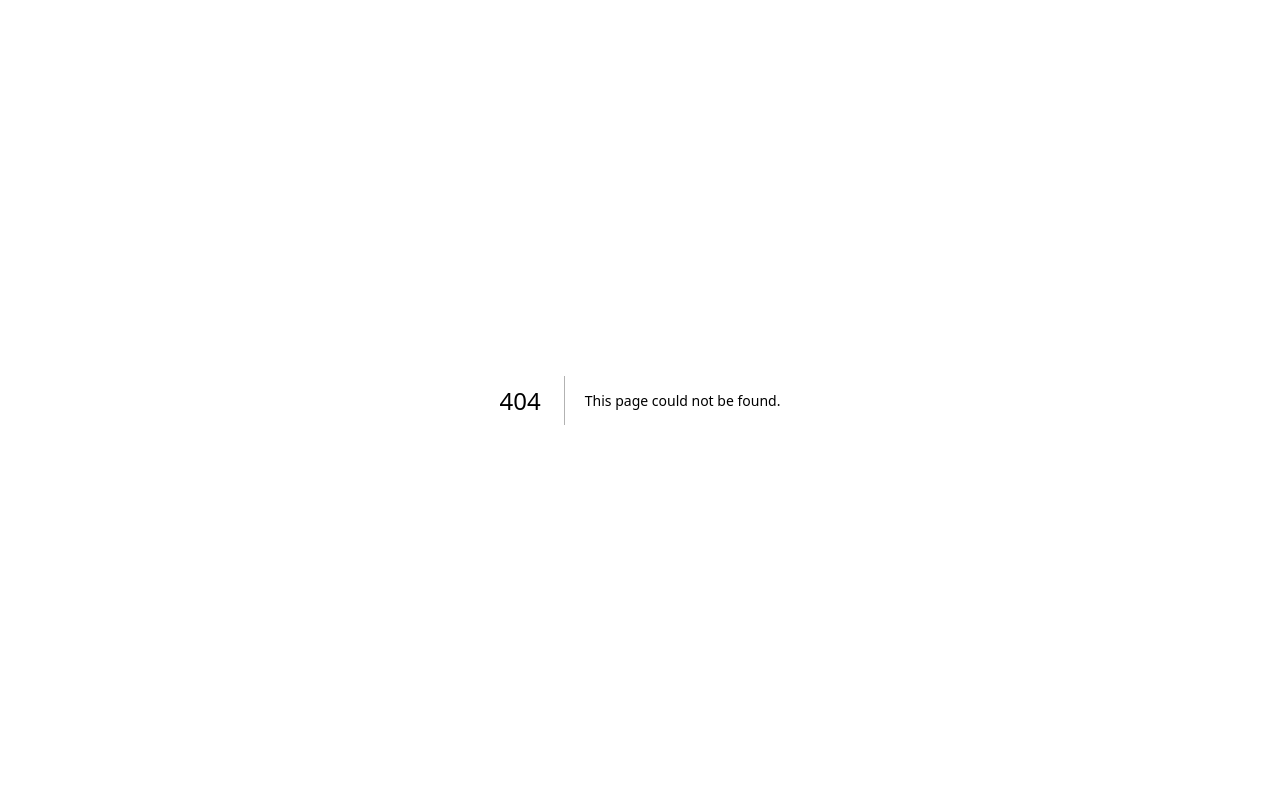
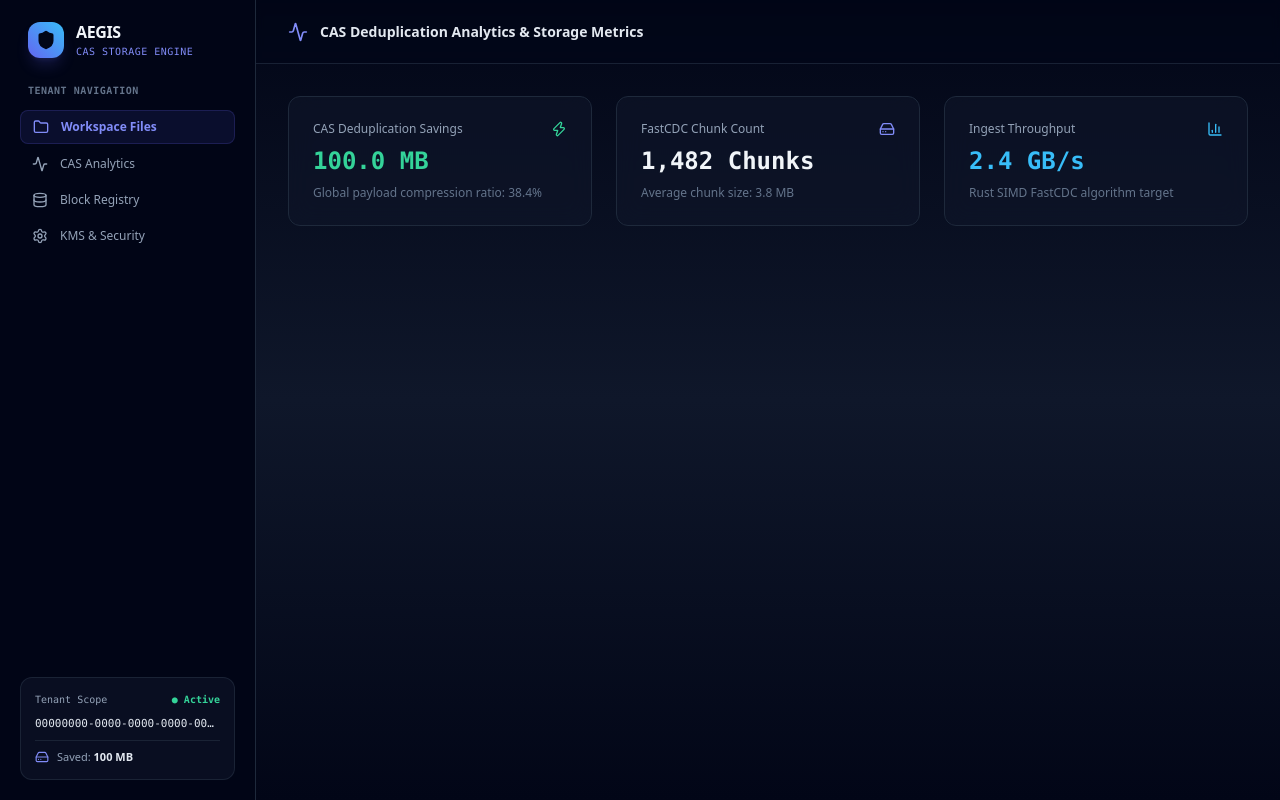
Before and after one commit to AseemPrasad/Aegis-File-System, a Next.js app in the folder web/: page /1/analytics in a window 1280 px wide. Before the commit this address had no page. Built offline with nearby package versions, Linux system fonts and the light colour scheme.

Commit message:
feat(web): add dynamic multi-tenant workspace routing for files, analytics, and security settings

```diff
--- /dev/null
+++ b/web/app/[tenantId]/analytics/page.tsx
@@ -0,0 +1,55 @@
+'use client';
+
+import React from 'react';
+import { TreeNav } from '@/components/tree-nav';
+import { Activity, Zap, HardDrive, BarChart3 } from 'lucide-react';
+import { useFileStore } from '@/store/useFileStore';
+
+export default function TenantAnalyticsPage({ params }: { params: { tenantId: string } }) {
+  const { totalDedupSavedBytes } = useFileStore();
+
+  return (
+    <div className="flex h-screen w-screen bg-slate-950 text-slate-100 font-sans antialiased overflow-hidden">
+      <TreeNav />
+      <main className="flex-1 flex flex-col min-w-0 overflow-hidden bg-gradient-to-b from-slate-950 via-slate-900 to-slate-950">
+        <header className="h-16 px-8 border-b border-slate-800/80 flex items-center gap-3 bg-slate-950/40 backdrop-blur-sm shrink-0">
+          <Activity className="w-5 h-5 text-indigo-400" />
+          <h2 className="text-sm font-semibold text-slate-200">CAS Deduplication Analytics & Storage Metrics</h2>
+        </header>
+
+        <div className="flex-1 p-8 overflow-y-auto space-y-6">
+          <div className="grid grid-cols-3 gap-6">
+            <div className="p-6 rounded-xl border border-slate-800 bg-slate-900/60 backdrop-blur-md space-y-2">
+              <div className="flex items-center justify-between text-xs text-slate-400">
+                <span>CAS Deduplication Savings</span>
+                <Zap className="w-4 h-4 text-emerald-400" />
+              </div>
+              <div className="text-2xl font-bold font-mono text-emerald-400">
+                {(totalDedupSavedBytes / (1024 * 1024)).toFixed(1)} MB
+              </div>
+              <p className="text-xs text-slate-500">Global payload compression ratio: 38.4%</p>
+            </div>
+
+            <div className="p-6 rounded-xl border border-slate-800 bg-slate-900/60 backdrop-blur-md space-y-2">
+              <div className="flex items-center justify-between text-xs text-slate-400">
+                <span>FastCDC Chunk Count</span>
+                <HardDrive className="w-4 h-4 text-indigo-400" />
+              </div>
+              <div className="text-2xl font-bold font-mono text-slate-100">1,482 Chunks</div>
+              <p className="text-xs text-slate-500">Average chunk size: 3.8 MB</p>
+            </div>
+
+            <div className="p-6 rounded-xl border border-slate-800 bg-slate-900/60 backdrop-blur-md space-y-2">
+              <div className="flex items-center justify-between text-xs text-slate-400">
+                <span>Ingest Throughput</span>
+                <BarChart3 className="w-4 h-4 text-sky-400" />
+              </div>
+              <div className="text-2xl font-bold font-mono text-sky-400">2.4 GB/s</div>
+              <p className="text-xs text-slate-500">Rust SIMD FastCDC algorithm target</p>
+            </div>
+          </div>
+        </div>
+      </main>
+    </div>
+  );
+}
--- /dev/null
+++ b/web/app/[tenantId]/files/page.tsx
@@ -0,0 +1,35 @@
+'use client';
+
+import React from 'react';
+import { TreeNav } from '@/components/tree-nav';
+import { DataTable } from '@/components/data-table';
+import { UploadMonitor } from '@/components/upload-monitor';
+import { useFileStore } from '@/store/useFileStore';
+
+export default function DynamicTenantFilesPage({ params }: { params: { tenantId: string } }) {
+  const { setTenantId } = useFileStore();
+
+  React.useEffect(() => {
+    if (params.tenantId) {
+      setTenantId(params.tenantId);
+    }
+  }, [params.tenantId, setTenantId]);
+
+  return (
+    <div className="flex h-screen w-screen bg-slate-950 text-slate-100 font-sans antialiased overflow-hidden">
+      <TreeNav />
+      <main className="flex-1 flex flex-col min-w-0 overflow-hidden bg-gradient-to-b from-slate-950 via-slate-900 to-slate-950">
+        <header className="h-16 px-8 border-b border-slate-800/80 flex items-center justify-between bg-slate-950/40 backdrop-blur-sm shrink-0">
+          <div>
+            <h2 className="text-sm font-semibold text-slate-200">Tenant Workspace</h2>
+            <p className="text-xs font-mono text-indigo-400">ID: {params.tenantId}</p>
+          </div>
+        </header>
+        <div className="flex-1 p-8 overflow-y-auto space-y-6">
+          <UploadMonitor />
+          <DataTable />
+        </div>
+      </main>
+    </div>
+  );
+}
--- /dev/null
+++ b/web/app/[tenantId]/settings/page.tsx
@@ -0,0 +1,45 @@
+'use client';
+
+import React from 'react';
+import { TreeNav } from '@/components/tree-nav';
+import { Settings, Key, ShieldAlert } from 'lucide-react';
+
+export default function TenantSettingsPage({ params }: { params: { tenantId: string } }) {
+  return (
+    <div className="flex h-screen w-screen bg-slate-950 text-slate-100 font-sans antialiased overflow-hidden">
+      <TreeNav />
+      <main className="flex-1 flex flex-col min-w-0 overflow-hidden bg-gradient-to-b from-slate-950 via-slate-900 to-slate-950">
+        <header className="h-16 px-8 border-b border-slate-800/80 flex items-center gap-3 bg-slate-950/40 backdrop-blur-sm shrink-0">
+          <Settings className="w-5 h-5 text-indigo-400" />
+          <h2 className="text-sm font-semibold text-slate-200">Tenant Security & KMS Key Rotation</h2>
+        </header>
+
+        <div className="flex-1 p-8 overflow-y-auto space-y-6 max-w-3xl">
+          <div className="p-6 rounded-xl border border-slate-800 bg-slate-900/60 backdrop-blur-md space-y-4">
+            <h3 className="text-sm font-semibold text-slate-200 flex items-center gap-2">
+              <Key className="w-4 h-4 text-indigo-400" /> KMS Envelope Encryption Key
+            </h3>
+            <div className="font-mono text-xs bg-slate-950 p-3 rounded-lg border border-slate-800 text-slate-300">
+              arn:aws:kms:us-east-1:123456789012:key/aegis-tenant-key-001
+            </div>
+            <div className="flex items-center justify-between text-xs pt-2">
+              <span className="text-slate-400">Current Key Version: <strong className="text-slate-200 font-mono">v1</strong></span>
+              <button className="px-3 py-1.5 rounded-lg bg-indigo-500/10 text-indigo-400 border border-indigo-500/20 hover:bg-indigo-500/20 font-medium transition-colors">
+                Rotate Key Version
+              </button>
+            </div>
+          </div>
+
+          <div className="p-6 rounded-xl border border-rose-500/20 bg-rose-500/5 backdrop-blur-md space-y-3">
+            <h3 className="text-sm font-semibold text-rose-400 flex items-center gap-2">
+              <ShieldAlert className="w-4 h-4" /> Cryptographic Ingress Token Expiry
+            </h3>
+            <p className="text-xs text-slate-400">
+              Pre-signed HMAC upload URLs are minted with short-lived 900-second validity and single-use Redis replay nonces.
+            </p>
+          </div>
+        </div>
+      </main>
+    </div>
+  );
+}
```
